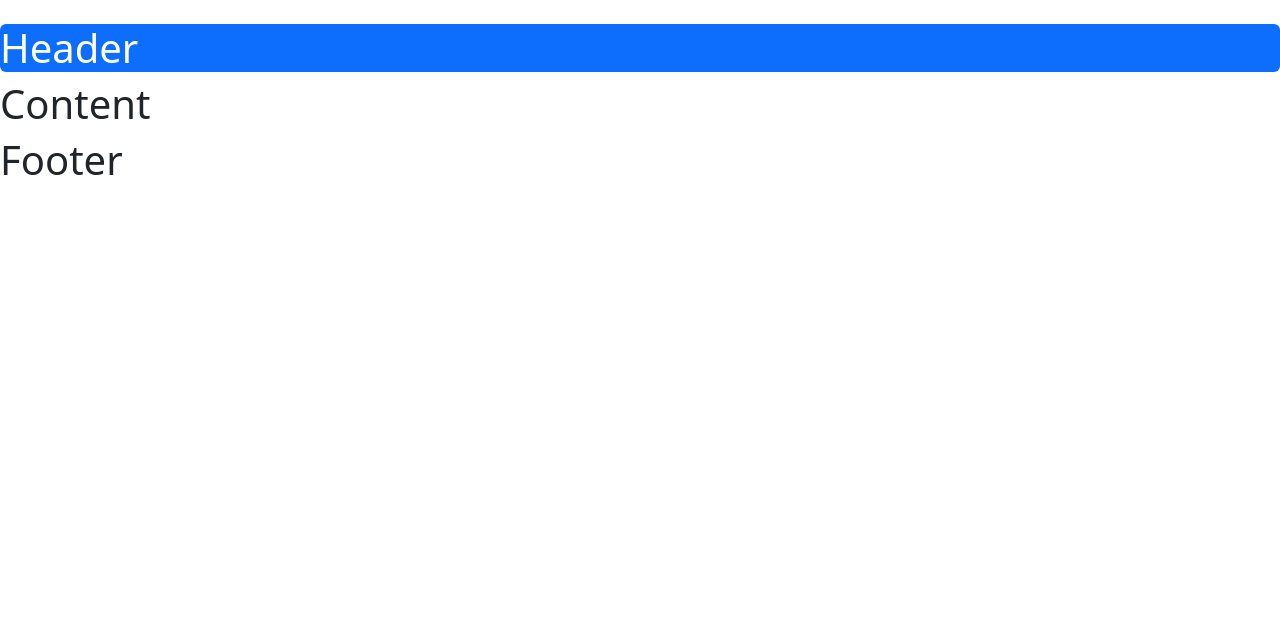
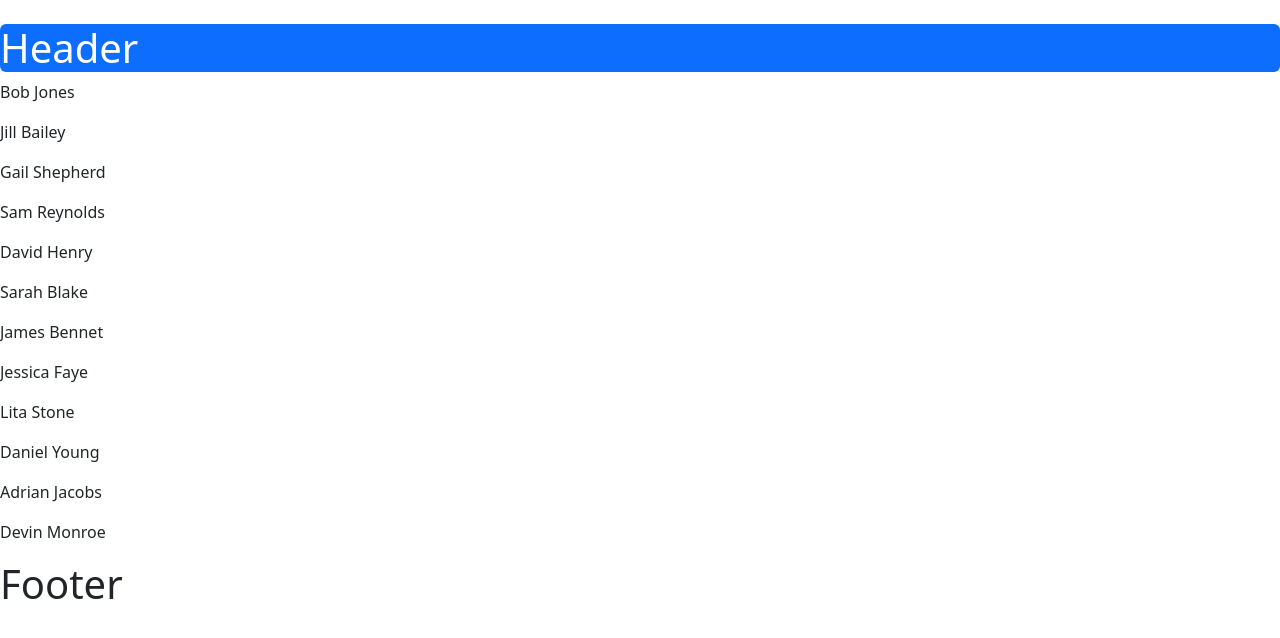
Before and after one commit to ItanglishDev/TeamMemberAllocation-FreeCodeCamp, a React (Vite) app: page / in a window 1280 px wide. Shown: the top 638 px of the page. Built offline with nearby package versions, Linux system fonts and the light colour scheme.

Commit message:
images Empolyees added

```diff
--- a/src/App.jsx
+++ b/src/App.jsx
@@ -1,14 +1,14 @@
 import './App.css'
 import * as React from 'react'
 import Header from './Header'
-import Content from './Content'
 import Footer from './Footer'
+import Employees from './Employees'
 
 export default function App() {
   return (
     <div>
       <Header />
-      <Content />
+      <Employees />
       <Footer />
 
     </div>
--- a/src/Content.jsx
+++ /dev/null
@@ -1,11 +0,0 @@
-const Content = () => {
-
-  return (
-
-    <main>
-      <h1>Content</h1>
-    </main>
-  )
-}
-
-export default Content
--- a/src/Employees.jsx
+++ b/src/Employees.jsx
@@ -1,4 +1,5 @@
 import {useState} from 'react'
+
 const Employees = () => {
 
     const [employees, setEmployees] = useState([
@@ -90,6 +91,11 @@ const Employees = () => {
   return (
 
     <main>
+      {
+        employees.map((employee) =>(
+          <p>{employee.fullName}</p>
+        ))
+      }
     </main>
   )
 }
```
Also changed, not shown: src/images/femaleProfile.jpg (added), src/images/maleProfile.jpg (added).
